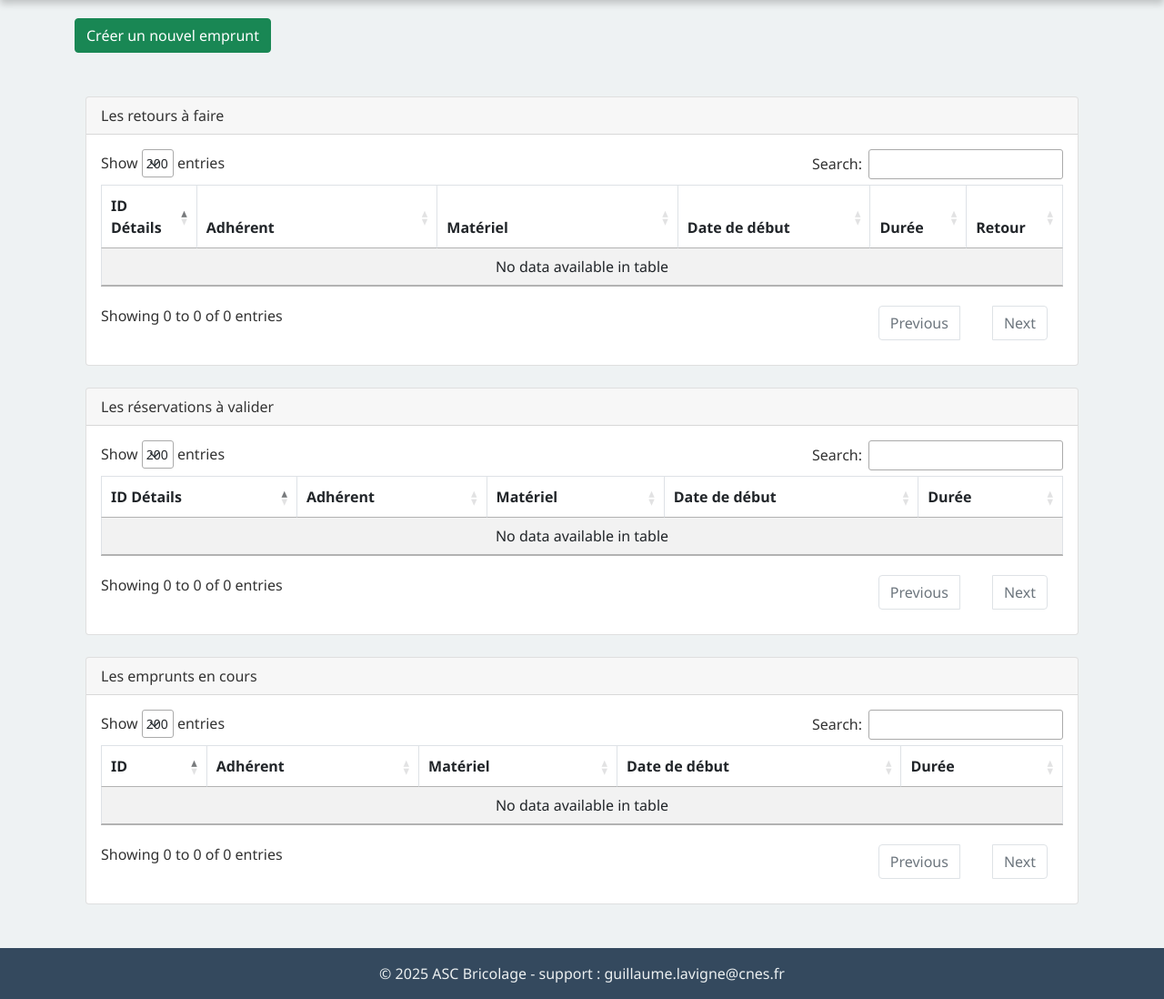
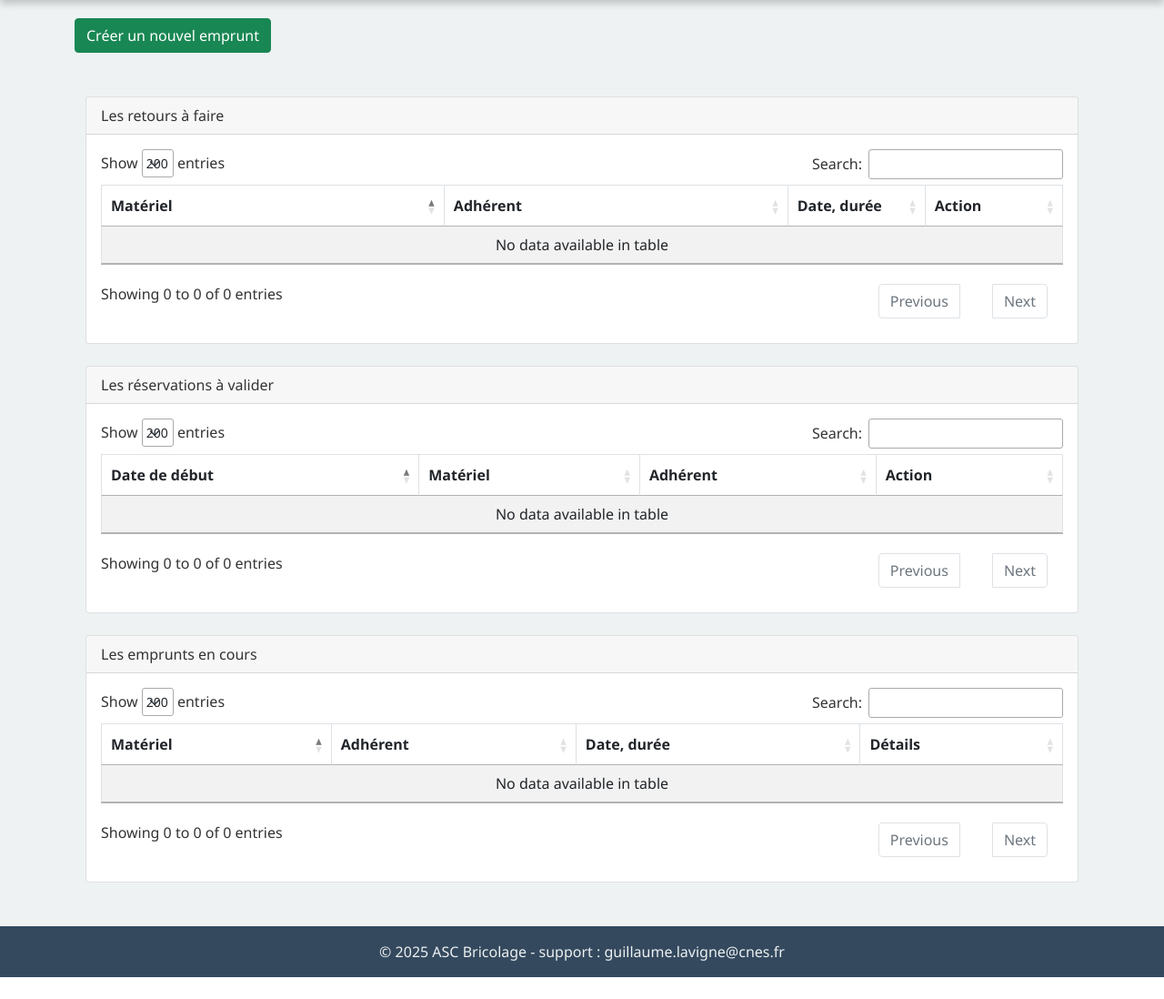
Before and after one commit to darlington72/pyascbrico, a Flask app: page /emprunts in a window 1280 px wide. Shown: the part 62-1160 px from the top of the page at 91% size. After the commit the page ends 1136 px from the top, so only its background shows below. Run offline with Flask 3, Linux system fonts and the light colour scheme; some libraries are stand-ins or nearby versions.

Commit message:
simplified pages emprunts et historique : no more ID field.

```diff
--- a/templates/emprunts.html
+++ b/templates/emprunts.html
@@ -17,23 +17,22 @@
             <table id="materielTable" class="table table-bordered table-striped">
                 <thead>
                     <tr>
-                        <th style="width: 10%;">ID Détails</th>
+                        <th style="width: 25%;">Matériel</th>
                         <th style="width: 25%;">Adhérent</th>
-                        <th style="width: 25%;">Matériel</th>
-                        <th style="width: 20%;">Date de début</th>
-                        <th style="width: 10%;">Durée</th>
-                        <th style="width: 10%;">Retour</th>
+                        <th style="width: 10%;">Date, durée</th>
+                        <th style="width: 10%;">Action</th>
                     </tr>
                 </thead>
                 <tbody>
                     {% for emprunt_en_cours in emprunts_retour %}
                         <tr>
-                            <td><a href="{{ url_for('get_emprunt', id_emprunt=emprunt_en_cours.id_emprunt) }}">{{ emprunt_en_cours.id_emprunt }}</a></td>
+                            <td>{{ emprunt_en_cours.materiel.numero_materiel }} - {{ emprunt_en_cours.materiel.nom_materiel }}</td>
                             <td>{{ emprunt_en_cours.adherent.prenom }} {{ emprunt_en_cours.adherent.nom }}</td>
-                            <td>{{ emprunt_en_cours.materiel.numero_materiel }} - {{ emprunt_en_cours.materiel.nom_materiel }}</td>
-                            <td>{{ emprunt_en_cours.date_debut }}</td>
-                            <td>{{ emprunt_en_cours.duree }}</td>
-                            <td><a href="{{ url_for('retour_emprunt', id_emprunt=emprunt_en_cours.id_emprunt) }}">Faire le retour</a></td>
+                            <td>{{ emprunt_en_cours.date_debut }} - {{ emprunt_en_cours.duree }}s</td>
+                            <td>
+                                <a href="{{ url_for('retour_emprunt', id_emprunt=emprunt_en_cours.id_emprunt) }}">Faire le retour</a><br>
+                                <a href="{{ url_for('get_emprunt', id_emprunt=emprunt_en_cours.id_emprunt) }}">Détails</a>
+                            </td>
                         </tr>
                     {% endfor %}
                 </tbody>
@@ -50,21 +49,22 @@
             <table id="materielTableReservation" class="table table-bordered table-striped">
                 <thead>
                     <tr>
-                        <th>ID Détails</th>
+                        <th>Date de début</th>
+                        <th>Matériel</th>
                         <th>Adhérent</th>
-                        <th>Matériel</th>
-                        <th>Date de début</th>
-                        <th>Durée</th>
+                        <th>Action</th>
                     </tr>
                 </thead>
                 <tbody>
                     {% for emprunt_reserve in emprunts_reserve %}
                         <tr>
-                            <td><a href="{{ url_for('get_emprunt', id_emprunt=emprunt_reserve.id_emprunt) }}">{{ emprunt_reserve.id_emprunt }}</a></td>
+                            <td>{{ emprunt_reserve.date_debut }}</td>
+                            <td>{{ emprunt_reserve.materiel.numero_materiel }} - {{ emprunt_reserve.materiel.nom_materiel }}</td>
                             <td>{{ emprunt_reserve.adherent.prenom }} {{ emprunt_reserve.adherent.nom }}</td>
-                            <td>{{ emprunt_reserve.materiel.numero_materiel }} - {{ emprunt_reserve.materiel.nom_materiel }}</td>
-                            <td>{{ emprunt_reserve.date_debut }}</td>
-                            <td>{{ emprunt_reserve.duree }}</td>
+                            <td>
+                                <a href="{{ url_for('get_emprunt', id_emprunt=emprunt_reserve.id_emprunt) }}">Confirmer</a><br>
+                                <a href="{{ url_for('cancel_emprunt',id_emprunt=emprunt_reserve.id_emprunt) }}">Annuler</a>
+                            </td>
                         </tr>
                     {% endfor %}
                 </tbody>
@@ -80,21 +80,22 @@
             <table id="materielTableEncours" class="table table-bordered table-striped">
                 <thead>
                     <tr>
-                        <th>ID</th>
+                        <th>Matériel</th>
                         <th>Adhérent</th>
-                        <th>Matériel</th>
-                        <th>Date de début</th>
-                        <th>Durée</th>
+                        <th>Date, durée</th>
+                        <th>Détails</th>
                     </tr>
                 </thead>
                 <tbody>
                     {% for emprunt_courant in emprunts_courant %}
                         <tr>
-                            <td><a href="{{ url_for('get_emprunt', id_emprunt=emprunt_courant.id_emprunt) }}">{{ emprunt_courant.id_emprunt }}</a></td>
+                            <td>{{ emprunt_courant.materiel.numero_materiel }} - {{ emprunt_courant.materiel.nom_materiel }}</td>
                             <td>{{ emprunt_courant.adherent.prenom }} {{ emprunt_courant.adherent.nom }}</td>
-                            <td>{{ emprunt_courant.materiel.numero_materiel }} - {{ emprunt_courant.materiel.nom_materiel }}</td>
-                            <td>{{ emprunt_courant.date_debut }}</td>
-                            <td>{{ emprunt_courant.duree }}</td>
+                            <td>{{ emprunt_courant.date_debut }} - {{ emprunt_courant.duree }}s</td>
+                            <td>
+                                <a href="{{ url_for('retour_emprunt', id_emprunt=emprunt_courant.id_emprunt) }}">Faire le retour</a><br>
+                                <a href="{{ url_for('get_emprunt', id_emprunt=emprunt_courant.id_emprunt) }}">Détails</a>
+                            </td>
                         </tr>
                     {% endfor %}
                 </tbody>
--- a/templates/historique_emprunts.html
+++ b/templates/historique_emprunts.html
@@ -15,23 +15,23 @@
             <table id="materielTable_historique" class="table table-bordered table-striped">
                 <thead>
                     <tr>
-                        <th>ID</th>
                         <th>Date de début</th>
                         <th>Durée</th>
                         <th>Matériel</th>
                         <th>Adhérent</th>
                         <th>Montant payé</th>
+                        <th>Action</th>
                     </tr>
                 </thead>
                 <tbody>
                     {% for emprunt_termine in emprunts_termine %}
                         <tr>
-                            <td><a href="{{ url_for('get_emprunt', id_emprunt=emprunt_termine.id_emprunt) }}">{{ emprunt_termine.id_emprunt }}</a></td>
                             <td>{{ emprunt_termine.date_debut }}</td>
                             <td>{{ emprunt_termine.duree }}</td>
                             <td>{{ emprunt_termine.materiel.numero_materiel }} - {{ emprunt_termine.materiel.nom_materiel }}</td>
                             <td>{{ emprunt_termine.adherent.prenom }} {{ emprunt_termine.adherent.nom }}</td>
                             <td>{{ emprunt_termine.montant_paye }}</td>
+                            <td><a href="{{ url_for('get_emprunt', id_emprunt=emprunt_termine.id_emprunt) }}">Détails</a></td>
                         </tr>
                     {% endfor %}
                 </tbody>
```
